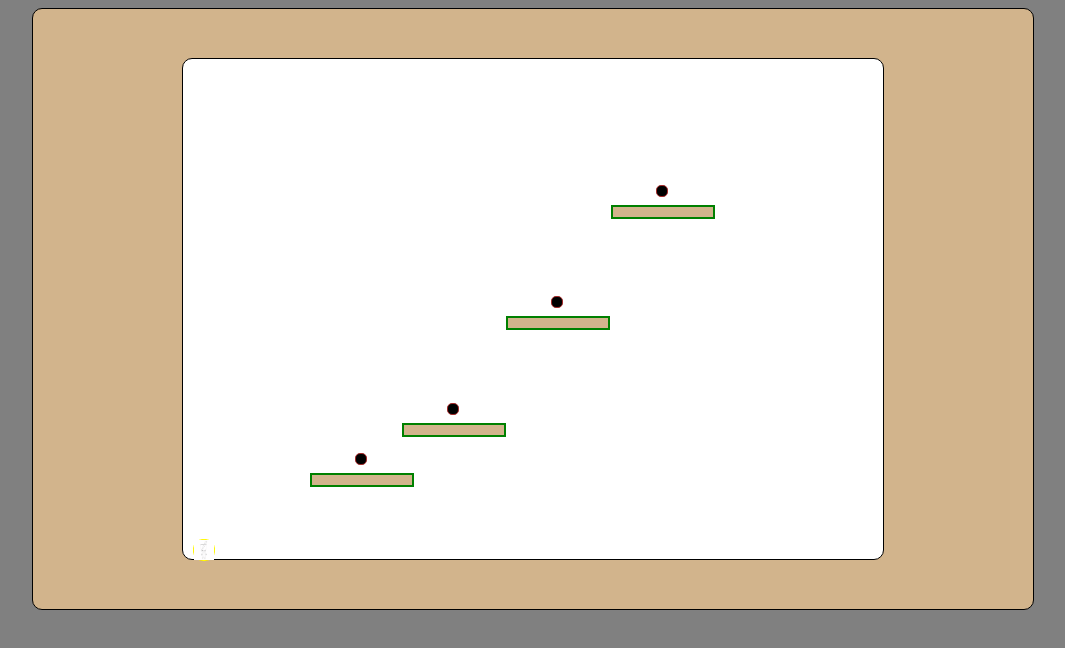
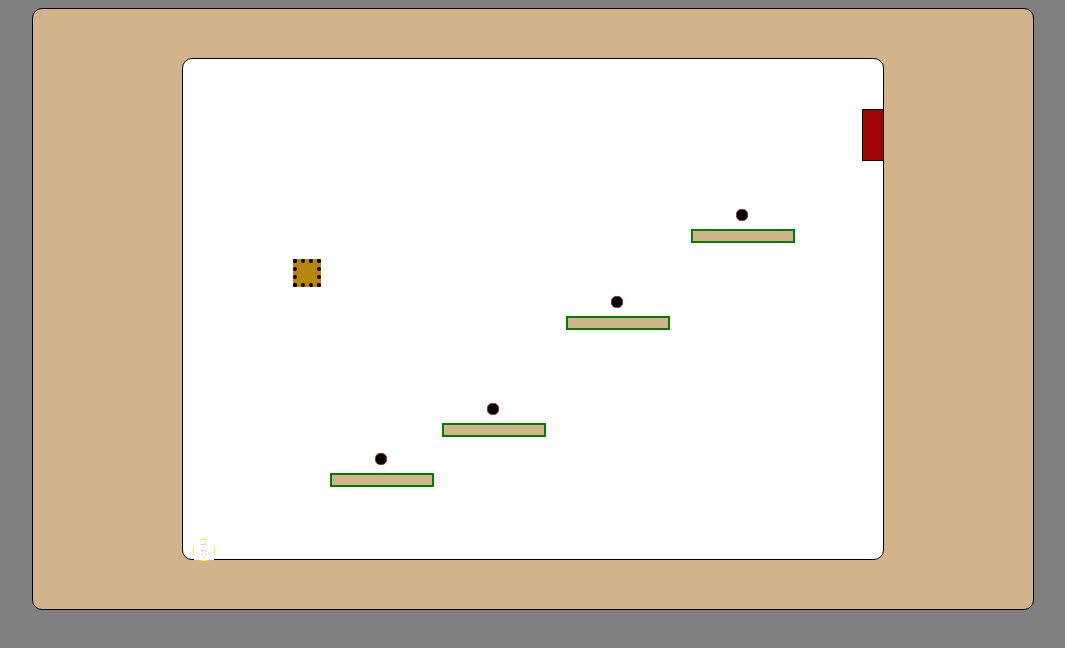
Before and after one commit to Demitrisnguyen/Boba_Boy, a plain HTML site: page index.html in a window 1280 px wide. Shown: the whole page, without its empty margins (107-1172 px from the left). Drawn offline with Linux system fonts and the light colour scheme.

Commit message:
added a goal

```diff
--- a/scripts/BobaBoy.js
+++ b/scripts/BobaBoy.js
@@ -14,9 +14,7 @@ BobaBoyApp = {
 
   boba: [],
 
-  goal: {
-
-  },
+  goal: null,
 
   init: function () {
     this.createBobaBoy()
@@ -27,6 +25,8 @@ BobaBoyApp = {
     pic.setAttribute("width", "20");
     this.boy.element.appendChild(pic);
 
+    this.createGoal()
+
     this.startGame()
     this.movement()
 
@@ -34,10 +34,12 @@ BobaBoyApp = {
       BobaBoyApp.platforms.push(this.createPlatforms())
     }
     for (let i = 0; i < 4; i++) {
-      this.platforms[i].x_pos = Math.random()*30 + 100 + i*100
-      this.platforms[i].y_pos = Math.random()*60 + 400 - i*100
+      this.platforms[i].x_pos = Math.random() * 30 + 120 + i * 120
+      this.platforms[i].y_pos = Math.random() * 60 + 400 - i * 100
     }
 
+    //this.platforms[3].x_pos = 520
+    this.platforms[3].y_pos = 160
 
     for (let i = 0; i < 1; i++) {
       BobaBoyApp.obstacles.push(this.createObstacles())
@@ -53,6 +55,20 @@ BobaBoyApp = {
   },
 
   createlevel: function () { },
+
+  createGoal: function () {
+    let goaldiv = document.createElement("div");
+    goaldiv.id = "goal"
+    this.container.append(goaldiv)
+    let goal = {
+      x_pos: 679,
+      y_pos: 50,
+      width: 20,
+      height: 50,
+      element: goaldiv,
+    }
+    BobaBoyApp.goal = goal
+  },
 
   createBobaBoy: function () {
     let bobaboydiv = document.createElement("div");
@@ -88,7 +104,7 @@ BobaBoyApp = {
       x_pos: 110,
       y_pos: 400,
       x_vel: 0,
-      y_vel: -5,
+      y_vel: -1,
       x_max: 100,
       y_max: 100,
       element: obstaclediv
@@ -119,8 +135,8 @@ BobaBoyApp = {
     this.container.append(platformdiv);
     let platform = {
       element: platformdiv,
-      x_pos: Math.random()*30 + 100,
-      y_pos: Math.random()*60 + 400,
+      x_pos: Math.random() * 30 + 100,
+      y_pos: Math.random() * 60 + 400,
       x_length: 100,
       y_length: 10,
     }
@@ -144,6 +160,28 @@ BobaBoyApp = {
   },
 
   resume: function () {
+
+  },
+
+  endGame: function () {
+    //need to show time/score and restart button
+    this.container.removeChild(this.boy.element)
+    this.boy.x_pos = null
+    this.boy.y_pos = null
+    for (let i = 0; i < this.platforms.length; i++) {
+      this.container.removeChild(this.platforms[i].element)
+    }
+    for (let i = 0; i < this.boba.length; i++) {
+      if (this.boba[i].x_pos != null) {
+        this.container.removeChild(this.boba[i].element)
+        this.boba[i].x_pos = null
+        this.boba[i].y_pos = null
+      }
+    }
+    for (let i = 0; i < this.obstacles.length; i++) {
+      this.container.removeChild(this.obstacles[i].element)
+    }
+    this.container.removeChild(this.goal.element)
 
   },
 
@@ -189,9 +227,9 @@ BobaBoyApp = {
     for (let i = 0; i < this.boba.length; i++) {
       let x_dif = (this.boy.x_pos + this.boy.radius - (this.boba[i].x_pos + this.boba[i].radius))
       let y_dif = (this.boy.y_pos + this.boy.radius - (this.boba[i].y_pos + this.boba[i].radius))
-      let dist = Math.sqrt(x_dif*x_dif + y_dif*y_dif)
+      let dist = Math.sqrt(x_dif * x_dif + y_dif * y_dif)
 
-      if(dist <= this.boy.radius + this.boba[i].radius){
+      if (dist <= this.boy.radius + this.boba[i].radius && this.boba[i].x_pos != null) {
         //console.log("collision")
         //this.boba.splice(i,i)
         //dont know if this ^ is needed. Removing the element from the array...
@@ -204,6 +242,17 @@ BobaBoyApp = {
       }
     }
 
+    //collision for the goal
+    let x_pnt = this.clamp(this.goal.x_pos, this.goal.x_pos + this.goal.width, this.boy.x_pos)
+    let y_pnt = this.clamp(this.goal.y_pos, this.goal.y_pos + this.goal.height, this.boy.y_pos)
+
+    let dist = Math.sqrt((x_pnt - this.boy.x_pos)*(x_pnt - this.boy.x_pos) + (y_pnt - this.boy.y_pos)*(y_pnt - this.boy.y_pos))
+
+    if (dist <= this.boy.radius) {
+
+      console.log("Drink Delivered!")
+      this.endGame()
+    }
   },
 
   movement: function () {
@@ -288,6 +337,11 @@ BobaBoyApp = {
       this.boba[i].element.style.left = this.boba[i].x_pos + this.boba[i].radius + "px";
       this.boba[i].element.style.top = this.boba[i].y_pos + this.boba[i].radius + "px";
     }
+
+    this.goal.element.style.left = this.goal.x_pos + "px";
+    this.goal.element.style.top = this.goal.y_pos + "px";
+    this.goal.element.style.width = this.goal.width + "px";
+    this.goal.element.style.height = this.goal.height + "px";
   },
 
   determinePlatform: function () {
--- a/styles/BobaBoy.css
+++ b/styles/BobaBoy.css
@@ -59,3 +59,9 @@ body {
     border-radius: 5px;
     position: absolute;
 }
+
+#goal {
+  background-color: rgb(160, 6, 6);
+  border: 1px solid black;
+  position: absolute;
+}
```
